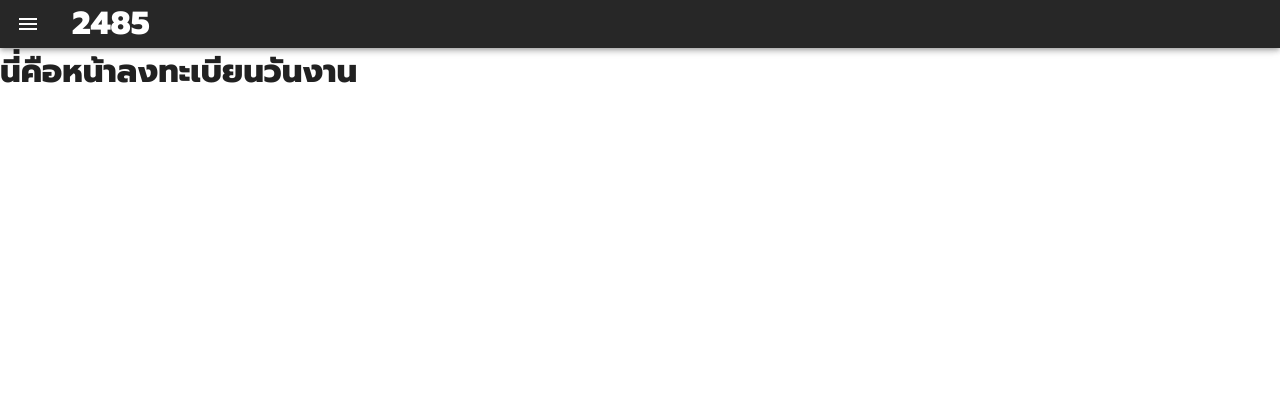
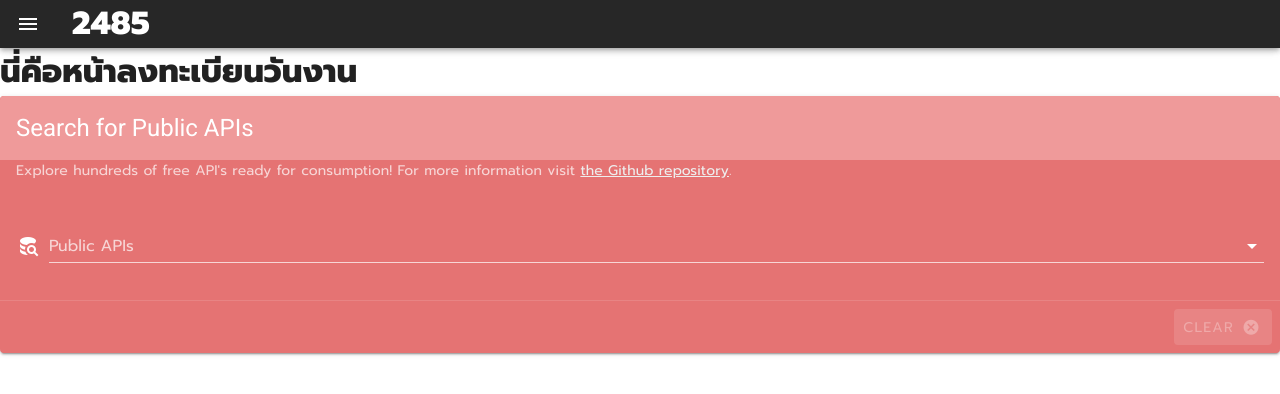
Before and after one commit to chaochana/2485, a Vue app: page /event-register in a window 1280 px wide. Shown: the top 394 px of the page. Built offline with nearby package versions, Linux system fonts and the light colour scheme; sample sign-in values are in the browser's storage.

Commit message:
add search component

```diff
--- a/src/views/event-register.vue
+++ b/src/views/event-register.vue
@@ -1,5 +1,122 @@
 <template>
-  <div class="medication_order">
+  <div>
     <h1>นี่คือหน้าลงทะเบียนวันงาน</h1>
+    <v-card
+      color="red lighten-2"
+      dark
+    >
+      <v-card-title class="headline red lighten-3">
+        Search for Public APIs
+      </v-card-title>
+      <v-card-text>
+        Explore hundreds of free API's ready for consumption! For more information visit
+        <a
+          class="grey--text text--lighten-3"
+          href="https://github.com/toddmotto/public-apis"
+          target="_blank"
+        >the Github repository</a>.
+      </v-card-text>
+      <v-card-text>
+        <v-autocomplete
+          v-model="model"
+          :items="items"
+          :loading="isLoading"
+          :search-input.sync="search"
+          color="white"
+          hide-no-data
+          hide-selected
+          item-text="Description"
+          item-value="API"
+          label="Public APIs"
+          placeholder="Start typing to Search"
+          prepend-icon="mdi-database-search"
+          return-object
+        ></v-autocomplete>
+      </v-card-text>
+      <v-divider></v-divider>
+      <v-expand-transition>
+        <v-list v-if="model" class="red lighten-3">
+          <v-list-item
+            v-for="(field, i) in fields"
+            :key="i"
+          >
+            <v-list-item-content>
+              <v-list-item-title v-text="field.value"></v-list-item-title>
+              <v-list-item-subtitle v-text="field.key"></v-list-item-subtitle>
+            </v-list-item-content>
+          </v-list-item>
+        </v-list>
+      </v-expand-transition>
+      <v-card-actions>
+        <v-spacer></v-spacer>
+        <v-btn
+          :disabled="!model"
+          color="grey darken-3"
+          @click="model = null"
+        >
+          Clear
+          <v-icon right>mdi-close-circle</v-icon>
+        </v-btn>
+      </v-card-actions>
+    </v-card>
   </div>
 </template>
+
+<script>
+
+export default {
+  name: 'Event-Register',
+  data: () => ({
+    descriptionLimit: 60,
+    entries: [],
+    isLoading: false,
+    model: null,
+    search: null
+  }),
+  computed: {
+    fields () {
+      if (!this.model) return []
+
+      return Object.keys(this.model).map(key => {
+        return {
+          key,
+          value: this.model[key] || 'n/a'
+        }
+      })
+    },
+    items () {
+      return this.entries.map(entry => {
+        const Description = entry.Description.length > this.descriptionLimit
+          ? entry.Description.slice(0, this.descriptionLimit) + '...'
+          : entry.Description
+
+        return Object.assign({}, entry, { Description })
+      })
+    }
+  },
+  watch: {
+    search (val) {
+      // Items have already been loaded
+      if (this.items.length > 0) return
+
+      // Items have already been requested
+      if (this.isLoading) return
+
+      this.isLoading = true
+
+      // Lazily load input items
+      fetch('https://api.publicapis.org/entries')
+        .then(res => res.json())
+        .then(res => {
+          const { count, entries } = res
+          this.count = count
+          this.entries = entries
+        })
+        .catch(err => {
+          console.log(err)
+        })
+        .finally(() => (this.isLoading = false))
+    }
+  }
+}
+</script>
```
